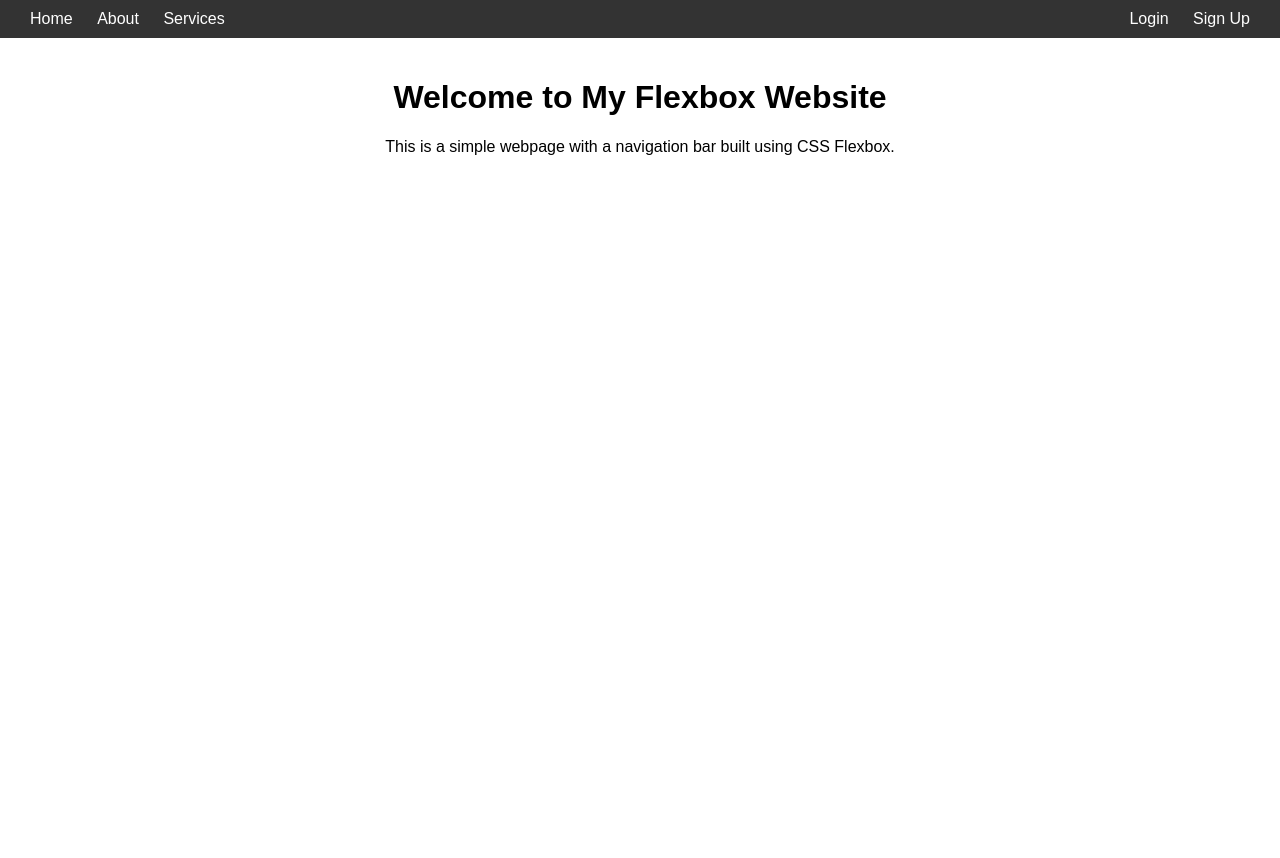
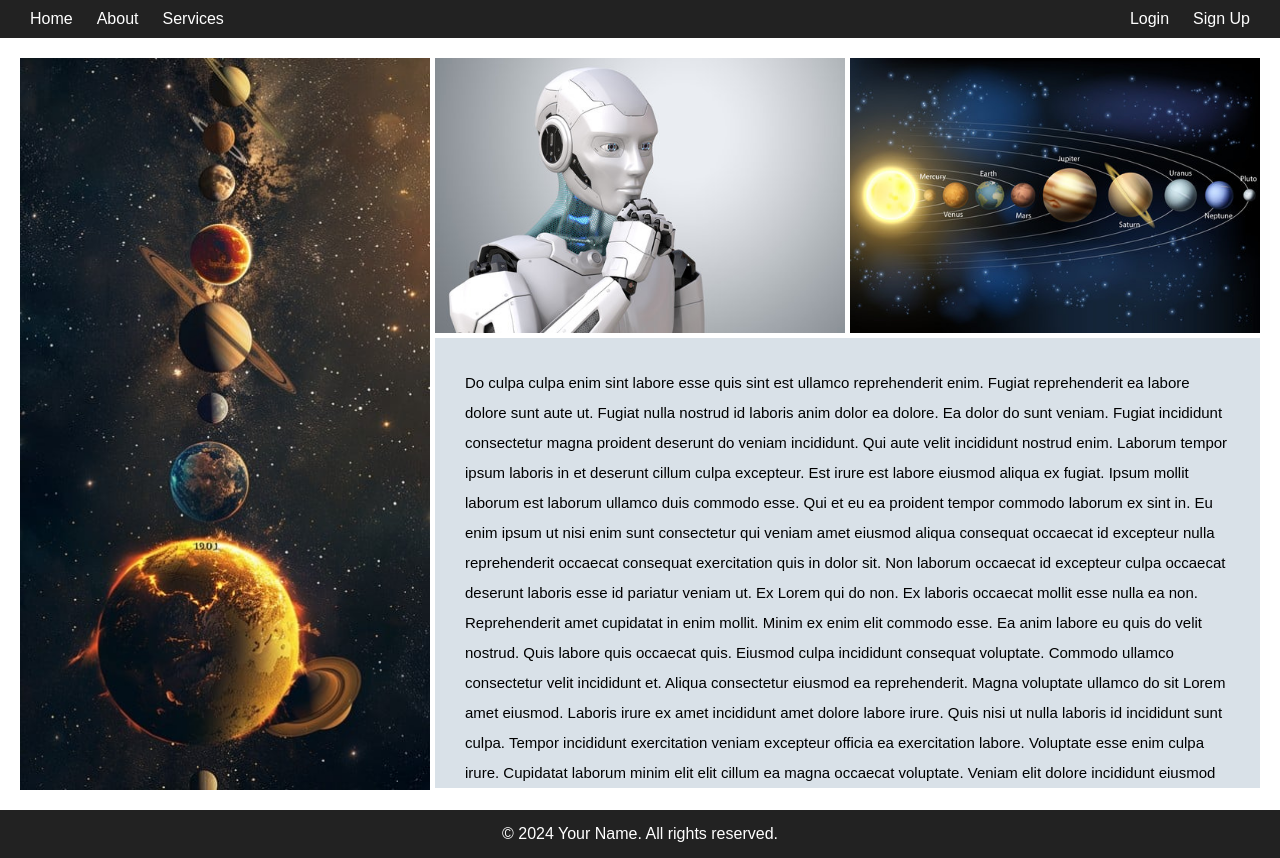
Before and after one commit to dhkansara/Lab3, a plain HTML site: page index.html in a window 1280 px wide. Before the commit the page ends 800 px from the top, so only its background shows below. Drawn offline with Linux system fonts and the light colour scheme.

Commit message:
finalcommit

```diff
--- a/index.html
+++ b/index.html
@@ -3,11 +3,12 @@
 <head>
   <meta charset="UTF-8">
   <meta name="viewport" content="width=device-width, initial-scale=1.0">
-  <title>Flexbox Navbar Example</title>
+  <title>Basic Web Page</title>
   <link rel="stylesheet" href="style.css">
 </head>
 <body>
-  <div class="navbar">
+  <!-- Navigation Bar -->
+  <nav class="navbar">
     <div class="nav-left">
       <a href="#">Home</a>
       <a href="#">About</a>
@@ -17,11 +18,52 @@
       <a href="#">Login</a>
       <a href="#">Sign Up</a>
     </div>
+  </nav>
+
+
+  <!-- Grid Layout -->
+  <div class="grid-container">
+    <div class="item item1">
+      <img src="Images/Service3.jpg" alt="service 3" />
+    </div>
+    <div class="item item2">
+      <img src="Images/Service2.jpg" alt="service 2" />
+    </div>
+    <div class="item item3">
+      <img src="Images/Service1.jpg" alt="service 1" />
+    </div>
+    <div class="item item4">
+      <p>
+
+        Do culpa culpa enim sint labore esse quis sint est ullamco reprehenderit enim.
+        Fugiat reprehenderit ea labore dolore sunt aute ut. Fugiat nulla nostrud id laboris
+        anim dolor ea dolore. Ea dolor do sunt veniam. Fugiat incididunt consectetur magna
+        proident deserunt do veniam incididunt. Qui aute velit incididunt nostrud enim.
+        Laborum tempor ipsum laboris in et deserunt cillum culpa excepteur. Est irure est
+        labore eiusmod aliqua ex fugiat. Ipsum mollit laborum est laborum ullamco duis
+        commodo esse. Qui et eu ea proident tempor commodo laborum ex sint in. Eu enim
+        ipsum ut nisi enim sunt consectetur qui veniam amet eiusmod aliqua consequat
+        occaecat id excepteur nulla reprehenderit occaecat consequat exercitation quis
+        in dolor sit. Non laborum occaecat id excepteur culpa occaecat deserunt laboris
+        esse id pariatur veniam ut. Ex Lorem qui do non. Ex laboris occaecat mollit esse
+        nulla ea non. Reprehenderit amet cupidatat in enim mollit. Minim ex enim elit
+        commodo esse. Ea anim labore eu quis do velit nostrud. Quis labore quis occaecat
+        quis. Eiusmod culpa incididunt consequat voluptate. Commodo ullamco consectetur
+        velit incididunt et. Aliqua consectetur eiusmod ea reprehenderit. Magna voluptate
+        ullamco do sit Lorem amet eiusmod. Laboris irure ex amet incididunt amet dolore
+        labore irure. Quis nisi ut nulla laboris id incididunt sunt culpa. Tempor incididunt
+        exercitation veniam excepteur officia ea exercitation labore. Voluptate esse enim
+        culpa irure. Cupidatat laborum minim elit elit cillum ea magna occaecat voluptate.
+        Veniam elit dolore incididunt eiusmod reprehenderit exercitation non ad.
+
+      </p>
+    </div>
   </div>
 
-  <div class="content">
-    <h1>Welcome to My Flexbox Website</h1>
-    <p>This is a simple webpage with a navigation bar built using CSS Flexbox.</p>
-  </div>
+  <!-- Footer -->
+  <footer class="footer">
+    © 2024 Your Name. All rights reserved.
+  </footer>
+
 </body>
 </html>
--- a/style.css
+++ b/style.css
@@ -1,36 +1,90 @@
-/* Reset some default margin/padding */
-body {
+
+* {
   margin: 0;
-  font-family: Arial, sans-serif;
-  min-height: 100vh;
-  display: flex;
-  flex-direction: column;
+  padding: 0;
+  box-sizing: border-box;
 }
 
-/* Navbar styles */
+
 .navbar {
   display: flex;
-  justify-content: space-between; /* Push left and right groups apart */
-  align-items: center;
-  background-color: #333;
+  justify-content: space-between;
+  background-color: #222;
   padding: 10px 20px;
 }
 
-/* Links inside navbar */
 .navbar a {
-  color: #fff;
+  color: white;
   text-decoration: none;
   margin: 0 10px;
-  font-weight: 500;
+  font-family: Arial, sans-serif;
 }
 
 .navbar a:hover {
   text-decoration: underline;
 }
 
-/* Main content */
-.content {
-  flex: 1;
+
+.grid-container {
+  display: grid;
+  grid-template-columns: 1fr 1fr 1fr;
+  grid-template-rows: auto auto;
+  gap: 5px;
   padding: 20px;
+  background-color: #fff;
+}
+
+.item {
+  background-color: #90a4ae;
+  padding: 0;
+  font-family: Arial, sans-serif;
+  color: white;
+  overflow: hidden;
+}
+
+.item img {
+  width: 100%;
+  height: 100%;
+  object-fit: cover;
+  display: block;
+}
+
+
+.item1 {
+  grid-row: 1 / 3;
+  grid-column: 1 / 2;
+}
+
+.item2 {
+  grid-row: 1 / 2;
+  grid-column: 2 / 3;
+}
+
+.item3 {
+  grid-row: 1 / 2;
+  grid-column: 3 / 4;
+}
+
+.item4 {
+  grid-row: 2 / 3;
+  grid-column: 2 / 4;
+  font-size: 15px;
+  line-height: 2.0;
+  padding: 30px;
+  color: black;
+  background-color: #d9e1e8;
+
+
+  height: 450px;
+  overflow-y: scroll;
+
+}
+
+
+.footer {
+  background-color: #222;
+  color: white;
   text-align: center;
+  padding: 15px 0;
+  font-family: Arial, sans-serif;
 }
```
Also changed, not shown: Images/Service2.jpg (added), Images/Service3.jpg (added), Images/about.jpg (added), Images/home.jpg (added), Images/service1.jpg (added).
